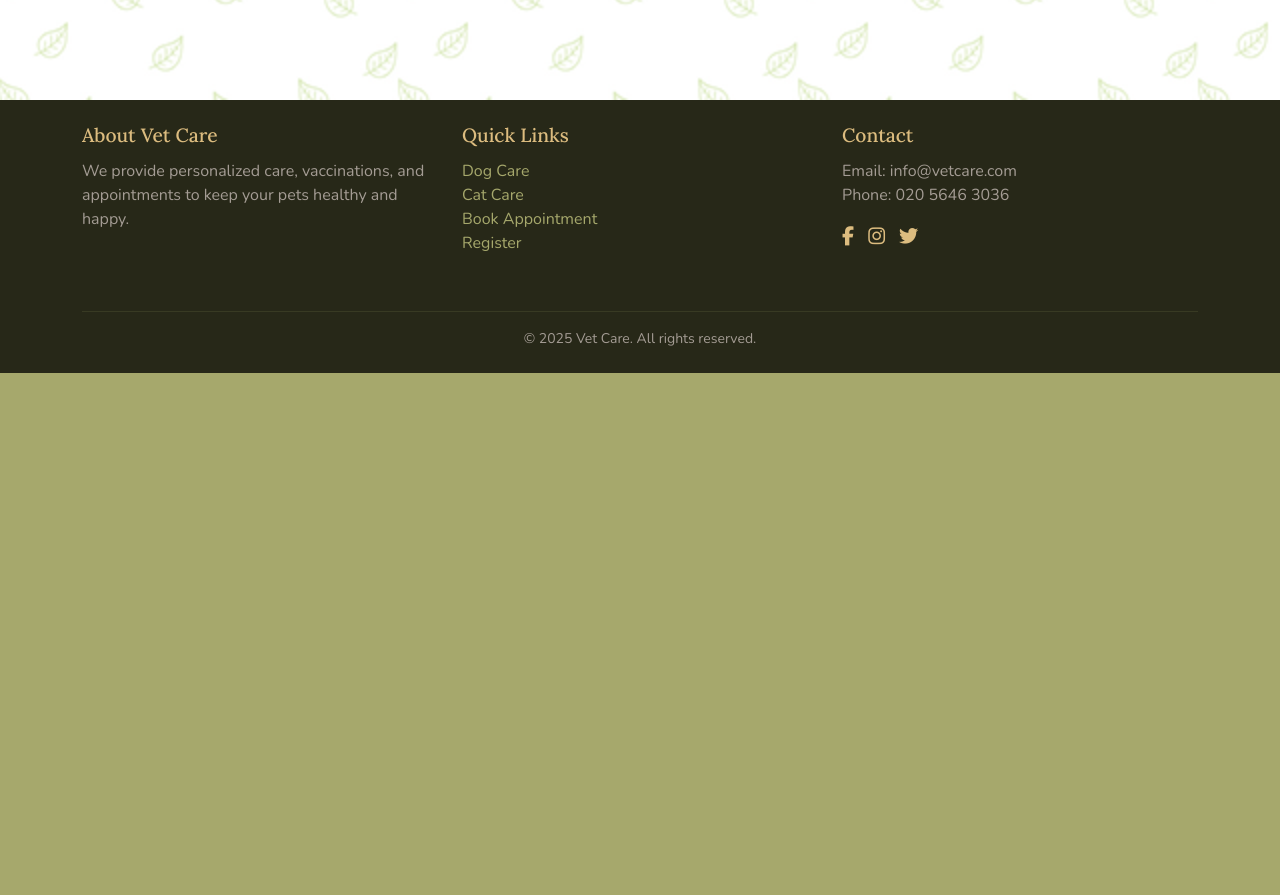
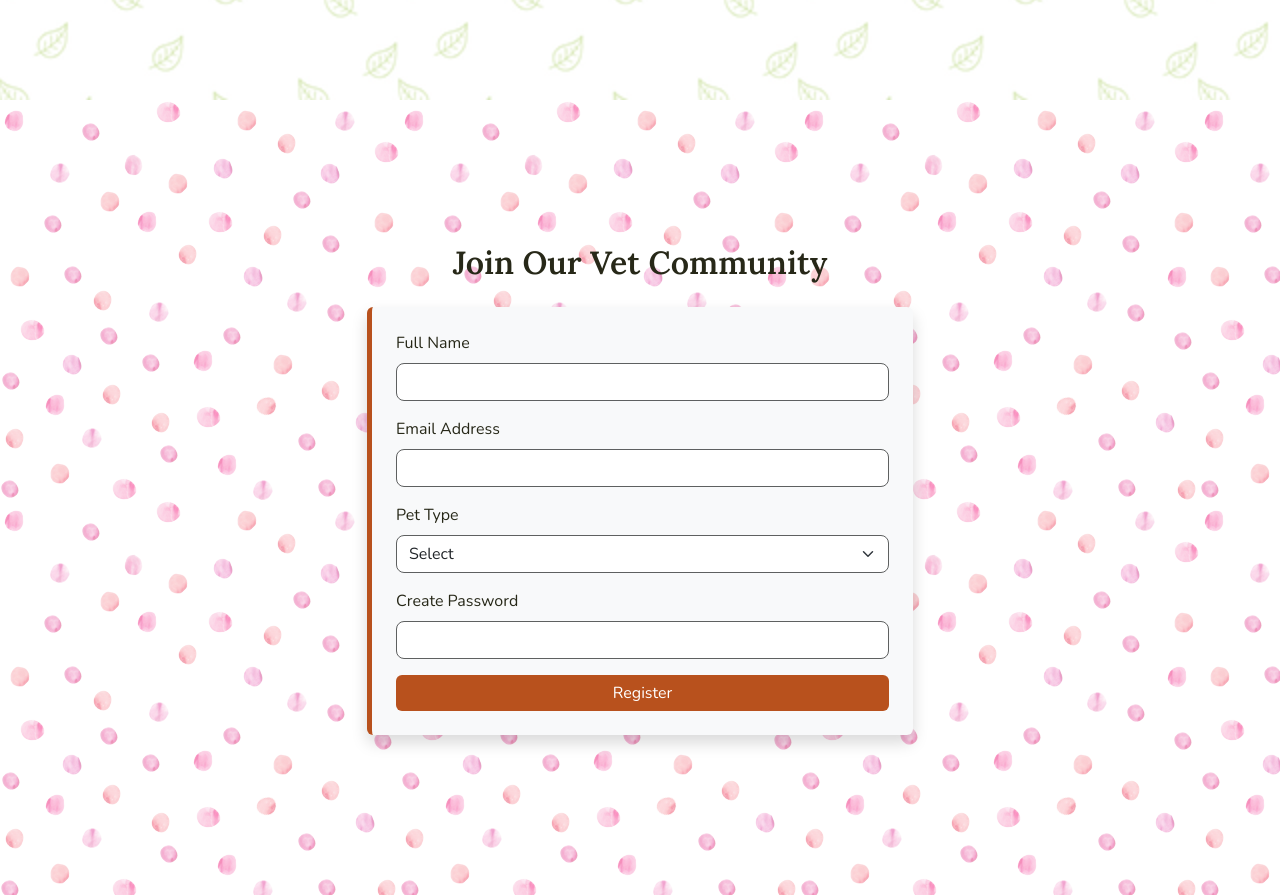
Before and after one commit to ChrisQ557/vet-care-website, a plain HTML site: page index.html in a window 1280 px wide. Shown: the part 3340-4235 px from the top of the page. Before the commit the page ends 3713 px from the top, so only its background shows below. Drawn offline with nearby package versions, Linux system fonts and the light colour scheme.

Commit message:
Add register section

```diff
--- a/assets/css/styles.css
+++ b/assets/css/styles.css
@@ -334,6 +334,55 @@ h6 {
   padding: 2rem;
 }
 
+/* Register section */
+#register {
+  background-color: var(--zorba, #a49c94);
+  background-image: url('../images/watercolor.webp');
+  background-repeat: repeat;
+  background-size: auto;
+  color: var(--rangoon-green, #272818);
+}
+
+#register h2 {
+  font-family: 'Lora', serif;
+  font-weight: 600;
+  font-size: 2rem;
+  color: var(--rangoon-green, #272818);
+}
+
+#registerForm {
+  background-color: rgba(255, 255, 255, 0.95);
+  border-left: 5px solid var(--orange-roughy, #b8511d);
+  padding: 2rem;
+  border-radius: 1rem;
+}
+
+#registerForm input,
+#registerForm select {
+  border: 1px solid var(--corduroy, #5e6060);
+  border-radius: 0.5rem;
+}
+
+#registerForm input:focus,
+#registerForm select:focus {
+  border-color: var(--orange-roughy, #b8511d);
+  box-shadow: 0 0 0 0.2rem rgba(184, 81, 29, 0.25);
+}
+
+#registerForm button {
+  background-color: var(--orange-roughy, #b8511d);
+  border: none;
+  transition: background-color 0.3s ease;
+}
+
+#registerForm button:hover {
+  background-color: #a04317;
+}
+
+#registerMessage {
+  font-weight: 500;
+}
+
 /* Footer */
 footer {
   background-color: var(--rangoon-green);
--- a/index.html
+++ b/index.html
@@ -459,6 +459,41 @@
       <!-- Confirmation Output -->
       <div id="confirmation" class="alert alert-info mt-4 d-none"></div>
     </section>
+
+    <!-- Register section -->
+    <section id="register" class="py-5">
+      <div class="container mt-5 mb-5 py-5">
+        <div class="row justify-content-center">
+          <div class="col-12 col-md-8 col-lg-6">
+            <h2 class="mb-4 text-center">Join Our Vet Community</h2>
+            <form id="registerForm" class="p-4 shadow rounded bg-light">
+              <div class="mb-3">
+                <label for="name" class="form-label">Full Name</label>
+                <input type="text" id="name" name="name" class="form-control" required>
+              </div>
+              <div class="mb-3">
+                <label for="email" class="form-label">Email Address</label>
+                <input type="email" id="email" name="email" class="form-control" required>
+              </div>
+              <div class="mb-3">
+                <label for="petType" class="form-label">Pet Type</label>
+                <select id="petType" name="petType" class="form-select" required>
+                  <option value="">Select</option>
+                  <option value="dog">Dog</option>
+                  <option value="cat">Cat</option>
+                </select>
+              </div>
+              <div class="mb-3">
+                <label for="password" class="form-label">Create Password</label>
+                <input type="password" id="password" name="password" class="form-control" required>
+              </div>
+              <button type="submit" class="btn btn-primary w-100">Register</button>
+            </form>
+            <div id="registerMessage" class="mt-3"></div>
+          </div>
+        </div>
+      </div>
+    </section>
   </main>
   <!-- Footer -->
   <footer class="footer mt-auto py-4" id="siteFooter">
```
Also changed, not shown: assets/images/watercolor.webp (added).
